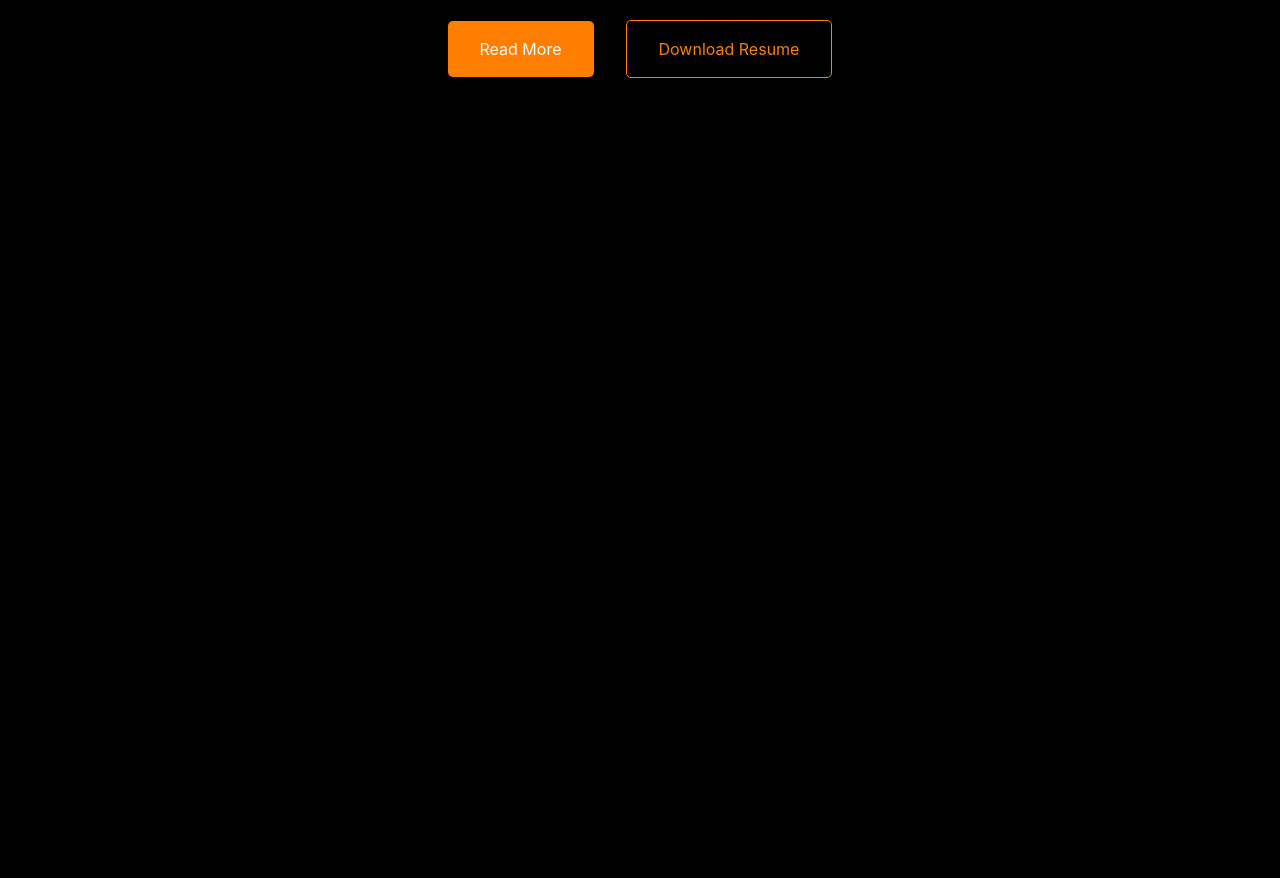
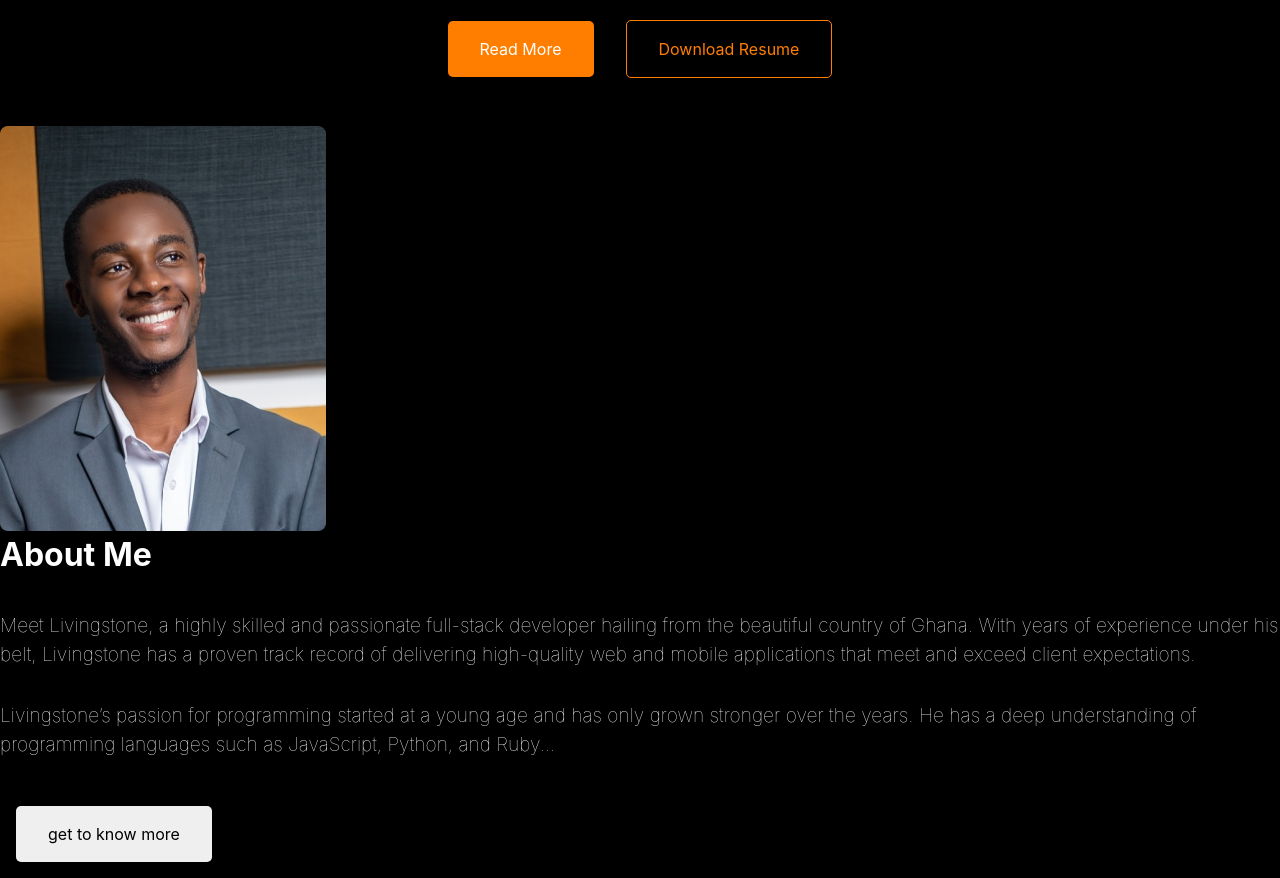
Before and after one commit to SekoViper/seko, a React (Create React App) app: page / in a window 1280 px wide. Shown: the part 420-1298 px from the top of the page. Before the commit the page ends 800 px from the top, so only its background shows below. Built offline with nearby package versions, Linux system fonts and the light colour scheme.

Commit message:
Add about section.

```diff
--- a/src/components/home/Home.jsx
+++ b/src/components/home/Home.jsx
@@ -1,8 +1,10 @@
 import React from 'react';
 import './home.css';
+import profilePic from '../../assets/img/Seko _Dameh_Livingstone_about_img.png';
 
 const Home = () => (
-  <div className="home-container">
+  <>
+    <main className="home-container">
       <div>
         <h1>
           I&apos;m &nbsp;
@@ -21,7 +23,29 @@ const Home = () => (
         <button type="button" className="btn-primary">Read More</button>
         <button type="button" className="btn-secondary">Download Resume</button>
       </div>
+    </main>
+
+    <section className="about-section">
+      <div className="img">
+        <img src={profilePic} alt="Profile" />
       </div>
+      <div className="content">
+        <h2>About Me</h2>
+        <p>
+          Meet Livingstone, a highly skilled and passionate full-stack developer
+          hailing from the beautiful country of Ghana. With years of experience under
+          his belt, Livingstone has a proven track record of delivering high-quality web
+          and mobile applications that meet and exceed client expectations.
+        </p>
+        <p>
+          Livingstone’s passion for programming started at a young age and has only
+          grown stronger over the years. He has a deep understanding of programming
+          languages such as JavaScript, Python, and Ruby...
+        </p>
+        <button className="btn-dorminant" type="button">get to know more</button>
+      </div>
+    </section>
+  </>
 );
 
 export default Home;
```
Lines whose indentation alone changed are shown as unchanged.
